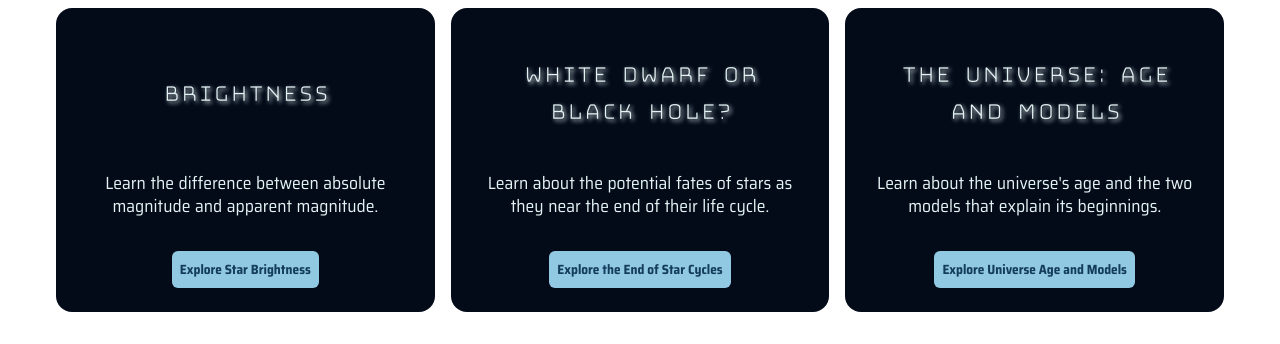
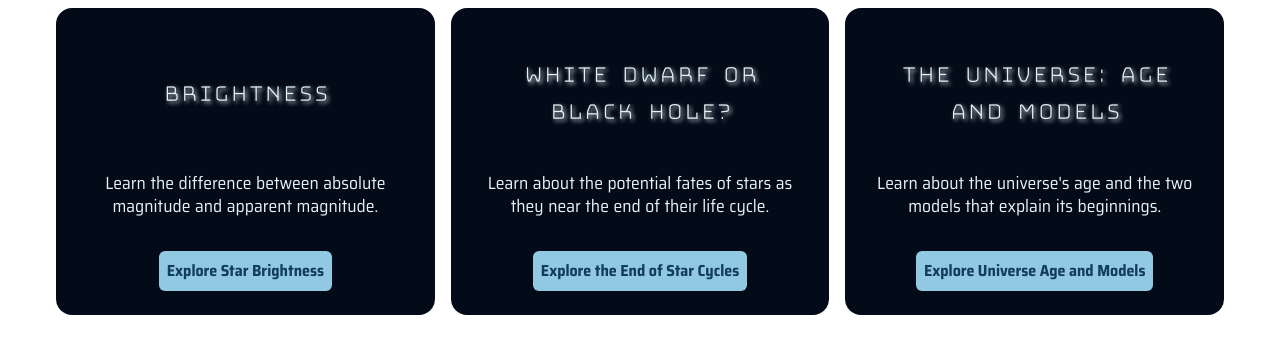
Before and after one commit to lynhutch/moment-of-syzygy, a plain HTML site: page index.html in a window 1280 px wide. Shown: the part 456-800 px from the top of the page. Drawn offline with Linux system fonts and the light colour scheme.

Commit message:
updated styles for the button class and removed button element nesting

```diff
--- a/index.html
+++ b/index.html
@@ -43,19 +43,19 @@
                     <section class="featured-card">
                         <h3>Brightness</h3>
                         <p>Learn the difference between absolute magnitude and apparent magnitude.</p>
-                        <a href="topics.html#brightness"><button class="button">Explore Star Brightness</button></a>
+                        <a href="topics.html#brightness" class="button">Explore Star Brightness</a>
                     </section>
 
                     <section class="featured-card">
                         <h3>White Dwarf or Black Hole?</h3>
                         <p>Learn about the potential fates of stars as they near the end of their life cycle.</p>
-                        <a href="topics.html#white-dwarf"><button class="button">Explore the End of Star Cycles</button></a>
+                        <a href="topics.html#white-dwarf" class="button">Explore the End of Star Cycles</a>
                     </section>
 
                     <section class="featured-card">
                         <h3>The Universe: Age and Models</h3>
                         <p>Learn about the universe's age and the two models that explain its beginnings.</p>
-                        <a href="topics.html#universe"><button class="button">Explore Universe Age and Models</button></a>
+                        <a href="topics.html#universe" class="button">Explore Universe Age and Models</a>
                     </section>
                 </div>
             </section>
@@ -80,7 +80,7 @@
         </main>
 
         <footer>
-            <p>&copy 2026 A Moment of Syzygy. This website was made for GIT 414.</p>
+            <p>&copy; 2026 A Moment of Syzygy. This website was made for GIT 414.</p>
         </footer>
     </body>
 </html>
--- a/styles.css
+++ b/styles.css
@@ -261,6 +261,9 @@ font-display: swap;
     font-family: var(--body-font);
     font-weight: var(--font-weight-bold);
     border-radius: var(--button-radius);
+    text-decoration: none;
+    max-inline-size: 100%;
+    margin-inline: auto;
   }
 
   .hero-text {
@@ -440,11 +443,11 @@ font-display: swap;
   }
 
 
-  button:focus-visible {
+  :focus-visible {
     outline: var(--focus-width) solid var(--icy-blue);
   }
 
-  button:hover {
+  .button:hover {
     cursor: pointer;
     background-color: var(--icy-blue);
     box-shadow: var(--dark-bg-shadow);
```
Also changed, not shown: glossary.html (+1 -1 lines), introduction.html (+1 -1 lines), practice.html (+1 -1 lines), topics.html (+1 -1 lines).
